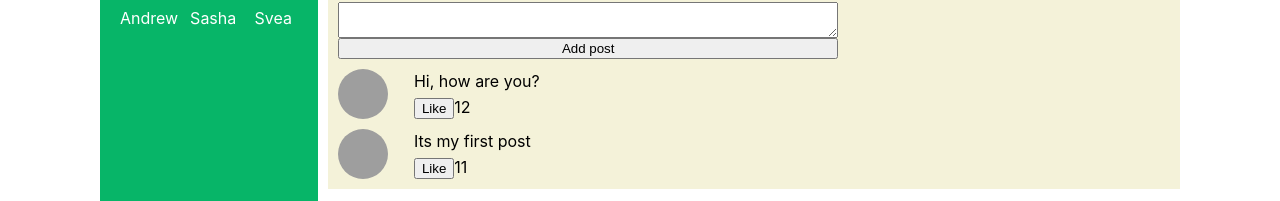
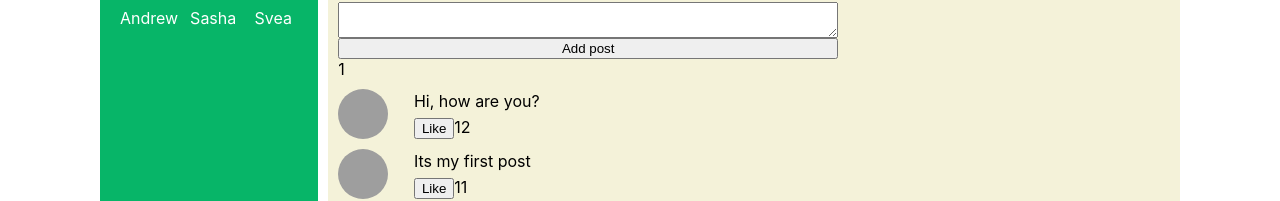
Before and after one commit to helis5/learn_react_1, a React (Create React App) app: page / in a window 1280 px wide. Shown: the part 402-603 px from the top of the page. Built offline with nearby package versions, Linux system fonts and the light colour scheme; grey boxes are pictures that could not be loaded.

Commit message:
ContextApp

```diff
--- a/src/App.tsx
+++ b/src/App.tsx
@@ -1,4 +1,5 @@
-import React from 'react';
+// @ts-nocheck
+import React, {createContext, useState} from 'react';
 import {BrowserRouter, Route, Routes} from "react-router-dom";
 import s from './App.module.scss'
 import Header from "./components/Header/Header";
@@ -8,33 +9,41 @@ import News from "./pages/News/News"
 import Music from "./pages/Music/Music";
 import Settings from "./pages/Settings/Settings"
 import Dialogs from "./pages/Dialogs/Dialogs";
+import initialState from "./redux/state";
 
-interface AppProps {
-    state: {
-        navbar: {
-            friends: { id: number, name: string }[],
-        },
-        profilePage: {
-            posts: { id: number, likesCount: number, message: string }[],
-        },
-        dialogsPage: {
-            messages: { id: number, message: string }[],
-            dialogs: { id: number, name: string }[],
-        },
-    }
-}
+// interface AppProps {
+//     state: {
+//         navbar: {
+//             friends: { id: number, name: string }[],
+//         },
+//         profilePage: {
+//             posts: { id: number, likesCount: number, message: string }[],
+//         },
+//         dialogsPage: {
+//             messages: { id: number, message: string }[],
+//             dialogs: { id: number, name: string }[],
+//         },
+//     }
+// }
+
+export const ContextApp = createContext({state: initialState, setState: ()=>{}})
 
 const App: React.FC<AppProps> = (props) => {
+    const [state, setState] = useState(initialState);
+
+    console.log('state ', state);
+
     return (
+        <ContextApp.Provider value={{state, setState}} >
             <BrowserRouter>
                 <div className={s.App}>
                     <Header/>
-                <Navbar state={props.state.navbar}/>
-
+                    <Navbar state={state.navbar}/>
+                    {/*<button onClick={addPost}>Кнопка</button>*/}
                     <div className={s.App_content}>
                         <Routes>
-                        <Route path="/" element={<Profile state={props.state.profilePage}/>}/>
-                        <Route path="/dialogs*" element={<Dialogs state={props.state.dialogsPage}/>}/>
+                            <Route path="/" element={<Profile state={state.profilePage}/>}/>
+                            <Route path="/dialogs*" element={<Dialogs state={state.dialogsPage}/>}/>
                             <Route path="/news*" element={<News/>}/>
                             <Route path="/music*" element={<Music/>}/>
                             <Route path="/settings*" element={<Settings/>}/>
@@ -44,6 +53,8 @@ const App: React.FC<AppProps> = (props) => {
 
                 </div>
             </BrowserRouter>
+        </ContextApp.Provider>
+
     );
 }
 
--- a/src/index.tsx
+++ b/src/index.tsx
@@ -1,17 +1,19 @@
+// @ts-nocheck
 import React from 'react';
 import ReactDOM from 'react-dom/client';
 import './index.css';
 import App from './App';
 import reportWebVitals from './reportWebVitals';
-import state from "./redux/state"
+
 
 const root = ReactDOM.createRoot(
     document.getElementById('root') as HTMLElement
 );
 
+
 root.render(
     <React.StrictMode>
-        <App state={state}/>
+        <App />
     </React.StrictMode>
 );
 
--- a/src/pages/Profile/MyPosts/MyPosts.tsx
+++ b/src/pages/Profile/MyPosts/MyPosts.tsx
@@ -1,26 +1,50 @@
-import React, {useRef} from 'react';
+// @ts-nocheck
+
+import React, {useContext, useRef, useState} from 'react';
 import s from './MyPosts.module.scss'
 import Post from "./Post/Post";
+import {ContextApp} from "../../../App";
 
 interface MyPostsProps {
     state: ({ id: number, likesCount: number, message: string })[]
 }
 
+
 const MyPosts: React.FC<MyPostsProps> = (props) => {
+
+    const stateApp = useContext(ContextApp);
+
+    const addPost = () => {
+        // state.profilePage.posts.push({ id: 5, likesCount: 5, message: 'newPost' });
+        stateApp.setState({...stateApp.state,
+            profilePage: {
+                ...stateApp.state.profilePage,
+                posts: [...stateApp.state.profilePage.posts, {id: 5, likesCount: 5, message: 'newPost'}]
+            }
+        })
+    }
 
     let postElements = props.state.map(p => <Post message={p.message} likesCount={String(p.likesCount)}/>);
 
     let newPostElement = useRef<HTMLTextAreaElement>(null);
 
-    const addPost = () => {
-        alert(newPostElement.current?.value);
-    };
+
+    const [count, setCount] = useState({value: 1});
+
+    // const addPost = () => {
+    //     alert(newPostElement.current?.value);
+    // };
+
+    console.log(count)
 
     return (<div className={s.all_posts}>
         <h3>My posts</h3>
         <div className={s.new_post}>
             <textarea ref={newPostElement}></textarea>
+            {/*<button onClick={()=>setCount(10)}>Add post</button>*/}
             <button onClick={addPost}>Add post</button>
+            <div>{count.value}</div>
+
         </div>
         <div className={s.posts}>
             {postElements}
--- a/src/pages/Profile/Profile.tsx
+++ b/src/pages/Profile/Profile.tsx
@@ -8,7 +8,7 @@ interface ProfileProps {
 }
 
 const Profile: React.FC<ProfileProps> = (props) => {
-
+    console.log('a')
     return (<div className={s.content}>
         <ProfileInfo/>
         <MyPosts state={props.state.posts}/>
```
Also changed, not shown: 1 other file (tests, documents, lock files or other folders). Lines whose indentation alone changed are shown as unchanged.
